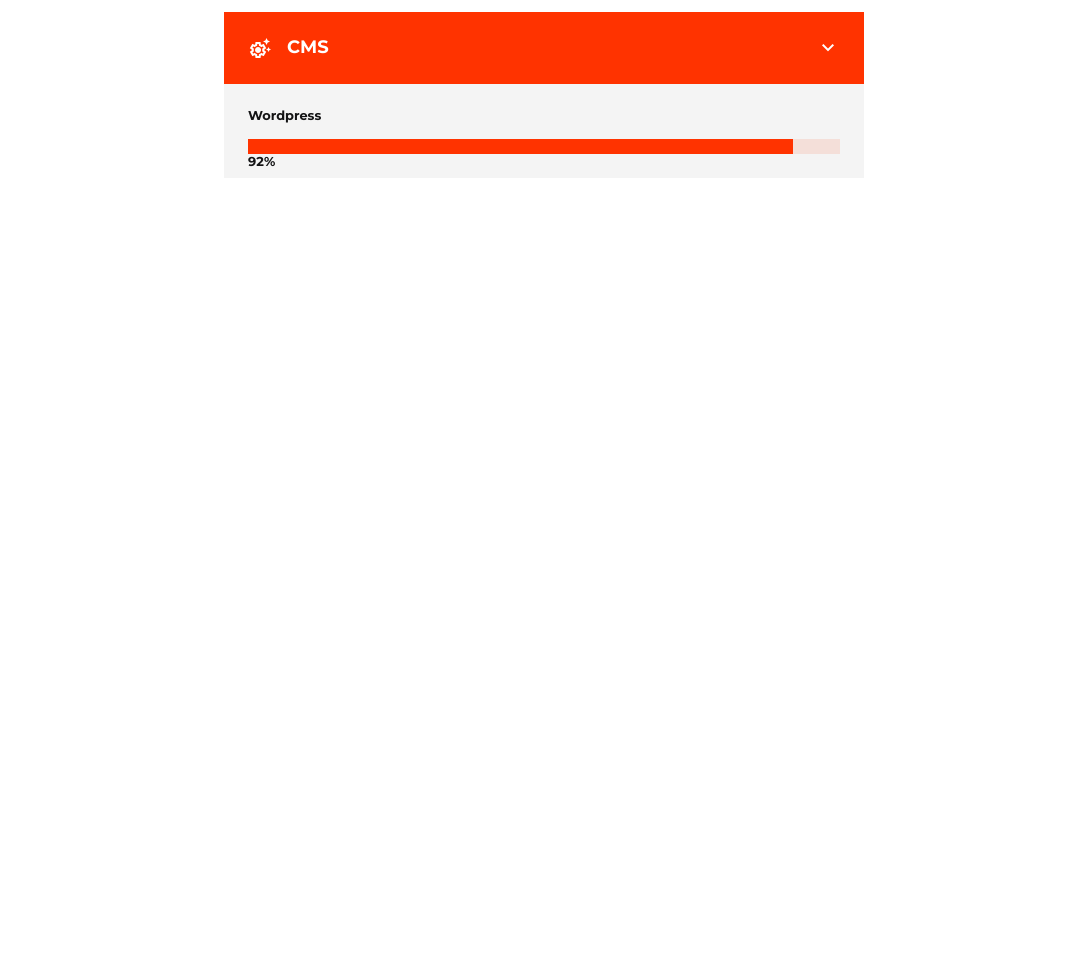
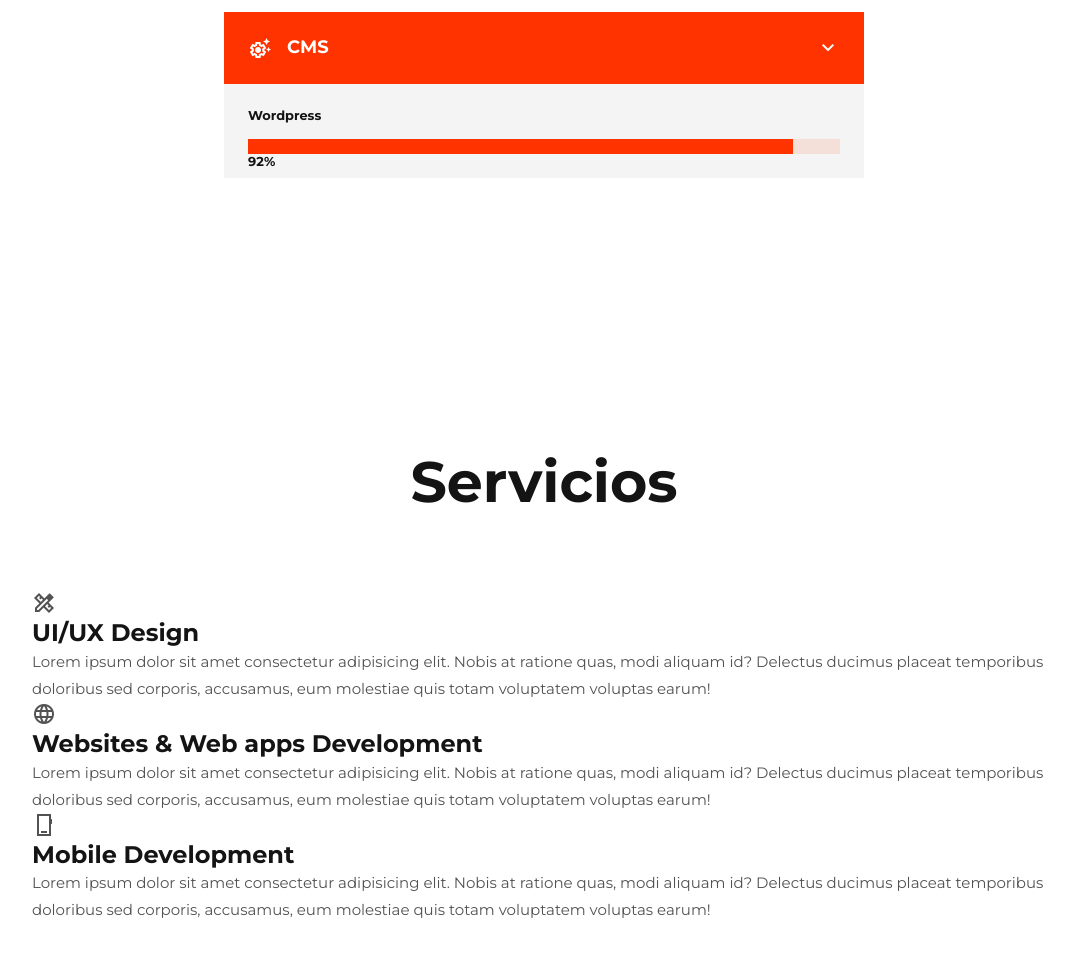
Before and after one commit to leivahm/iu, a plain HTML site: page index.html in a window 1280 px wide. Shown: the part 3931-4887 px from the top of the page, without its empty margins (96-1170 px from the left). Before the commit the page ends 4229 px from the top, so only its background shows below. Drawn offline with nearby package versions, Linux system fonts and the light colour scheme.

Commit message:
start services

```diff
--- a/index.html
+++ b/index.html
@@ -307,6 +307,28 @@
             <!-- END OF SKILL -->
         </div>
     </section>
+    <!-- ========== END OF SKILLS ========== -->
+
+   <section class="services" id="services">
+    <h1>Servicios</h1>
+    <div class="container">
+        <div class="service">
+            <span class="material-symbols-sharp">design_services</span>
+            <h3>UI/UX Design</h3>
+            <p>Lorem ipsum dolor sit amet consectetur adipisicing elit. Nobis at ratione quas, modi aliquam id? Delectus ducimus placeat temporibus doloribus sed corporis, accusamus, eum molestiae quis totam voluptatem voluptas earum!</p>
+        </div>
+        <div class="service">
+            <span class="material-symbols-sharp">language</span>
+            <h3>Websites & Web apps Development</h3>
+            <p>Lorem ipsum dolor sit amet consectetur adipisicing elit. Nobis at ratione quas, modi aliquam id? Delectus ducimus placeat temporibus doloribus sed corporis, accusamus, eum molestiae quis totam voluptatem voluptas earum!</p>
+        </div>
+        <div class="service">
+            <span class="material-symbols-sharp">phone_iphone</span>
+            <h3>Mobile Development</h3>
+            <p>Lorem ipsum dolor sit amet consectetur adipisicing elit. Nobis at ratione quas, modi aliquam id? Delectus ducimus placeat temporibus doloribus sed corporis, accusamus, eum molestiae quis totam voluptatem voluptas earum!</p>
+        </div>
+    </div>
+   </section>
 
 </body>
 </html>
```
